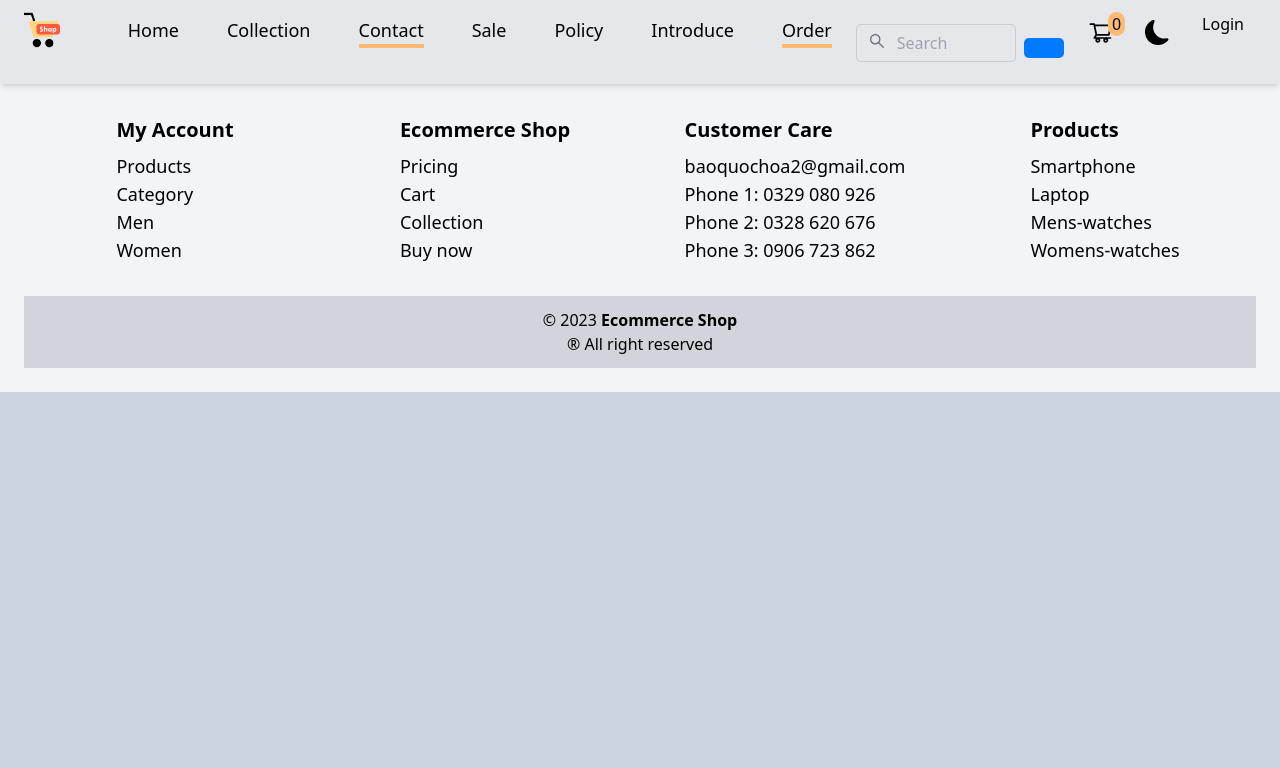
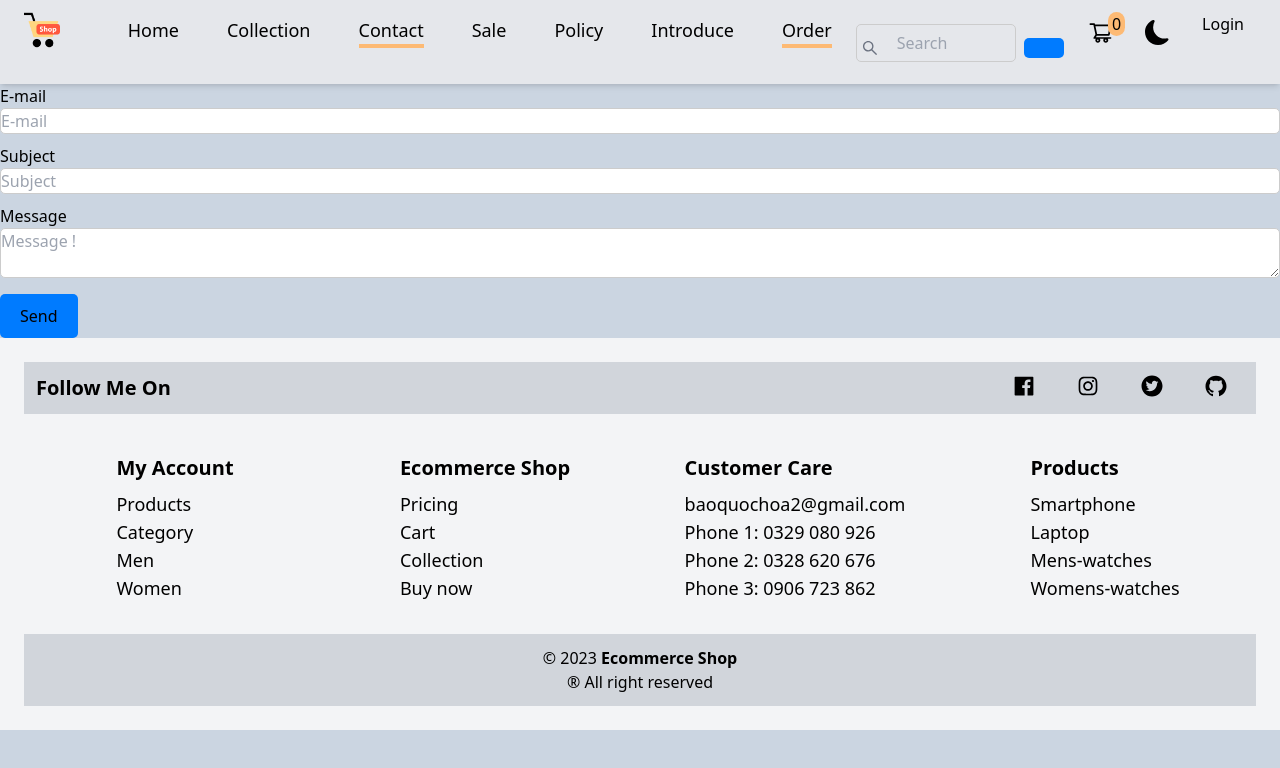
Before and after one commit to baoquoc1308/EcommerceShop, a React (Create React App) app: page /contact in a window 1280 px wide. Shown: the top 768 px of the page. Built offline with nearby package versions, Linux system fonts and the light colour scheme.

Commit message:
Update css

```diff
--- a/src/App.js
+++ b/src/App.js
@@ -11,6 +11,7 @@
 import Login from './components/login';
 import Checkout from './components/Checkout';
 import CheckoutForm from './components/CheckoutForm';
+import Contact from './components/Contact';
 
 function App() {
 
@@ -49,6 +50,7 @@
      <Route  path="/login" element={<Login mode={Mode} myFun={setshowSlide} myFun2={setshowFooter}/>}/>
      <Route  path="/checkout" element={<Checkout mode={Mode} myFun={setshowSlide} myFun2={setshowFooter}/>}/>
      <Route  path="/checkoutform" element={<CheckoutForm mode={Mode} myFun={setshowSlide} myFun2={setshowFooter}/>}/>
+     <Route  path="/contact" element={<Contact mode={Mode} myFun={setshowSlide} myFun2={setshowFooter}/>}/>
      </Routes>
 
 
--- a/src/components/CheckoutForm.css
+++ b/src/components/CheckoutForm.css
@@ -60,7 +60,7 @@
     justify-content: space-between;
   }
 
-  /* Định dạng cho nút Cancel và Confirm Order */
+ /* Định dạng cho nút Cancel và Confirm Order */
   .form-actions button {
     flex: 1;
     margin: 0 5px;
--- /dev/null
+++ b/src/components/Contact.css
@@ -0,0 +1,80 @@
+/* *
+{
+    margin: 0;
+    padding: 0;
+    font-family: sans-serif;
+    box-sizing: border-box;
+}
+.contact
+{
+    padding: 20px 40px;
+    width: 100%;
+}
+.contact .container
+{
+    padding: 10px 20px;
+    max-width: 100%;
+}
+.contact .container .form
+{
+    width: 400px;
+    background: #f6f6f6;
+    padding: 20px 30px;
+    box-shadow: rgba(0, 0, 0, 0.24) 0px 3px 8px;
+    margin: 0px auto;
+    border-top: 3px solid #fed700;
+    border-radius: 5px;
+}
+.contact .container .form h2
+{
+    color: #cd1e7c;
+    text-transform: uppercase;
+    font-size: 18px;
+    letter-spacing: 1px;
+    font-weight: 600;
+}
+.contact .container .form .box
+{
+    display: flex;
+    margin-top: 20px;
+    justify-content: space-between;
+}
+.contact .container .form .box .lable h4
+{
+    margin-left: 30px;
+    color: #232323;
+    font-size: 14px;
+    font-weight: 600;
+    margin-top: 10px;
+}
+.contact .container .form .box .input input
+{
+    margin-right: 16px;
+    border: none;
+    outline: none;
+    background: none;
+    border-bottom: 2px solid #8a8a8a;
+    padding: 10px 20px;
+}
+.contact .container .form .box .input textarea
+{
+    margin-right: 30px;
+    border: none;
+    outline: none;
+    background: none;
+    border-bottom: 2px solid #8a8a8a;
+    padding: 10px 20px;
+    resize: none;
+}
+.contact .container .form button
+{
+    margin-top: 20px;
+    margin-left: 30px;
+    padding: 10px 30px;
+    color: #232323;
+    border: none;
+    outline: none;
+    background: none;
+    background: #fed700;
+    cursor: pointer;
+} */
--- /dev/null
+++ b/src/components/Contact.jsx
@@ -0,0 +1,94 @@
+import React, { useState } from 'react'
+import './Contact.css'
+const Contact = () => {
+
+    const[user, setUser] = useState(
+        {
+            Name:'', email:'', subject: '', Message: ''
+        }
+    )
+    let values, names
+    const data = (e) =>
+    {
+        values = e.target.value
+        names = e.target.name
+        setUser({...user, [names]: values})
+    }
+
+    const send = async (e) =>
+    {
+        const {Name, email, subject, Message} = user
+        e.preventDefault()
+        const option = {
+            method: 'POST',
+            headers: {
+                'Content-Type': 'aplication/json'
+            },
+            body: JSON.stringify({
+                Name, email, subject, Message
+            })
+        }
+
+        const send = await fetch(
+            'https://react-ecommerce-contact-default-rtdb.firebaseio.com/Message.json', option
+            )
+
+        if (send) {
+            alert("Message Sent")
+        }
+        else
+        {
+            alert("Error Occoured Message Sent failed")
+        }
+
+    }
+
+  return (
+    <>
+    <div className='contact'>
+        <div className='container'>
+            <div className='form'>
+                <h2>#contact us</h2>
+                <form method='POST'>
+                    <div className='box'>
+                        <div className='lable'>
+                            <h4>Name</h4>
+                        </div>
+                        <div className='input'>
+                            <input type='text' placeholder='Name' value={user.Name} name='Name' onChange={data}></input>
+                        </div>
+                    </div>
+                    <div className='box'>
+                        <div className='lable'>
+                            <h4>E-mail</h4>
+                        </div>
+                        <div className='input'>
+                            <input type='email' placeholder='E-mail' value={user.email} name='email' onChange={data}></input>
+                        </div>
+                    </div>
+                    <div className='box'>
+                        <div className='lable'>
+                            <h4>Subject</h4>
+                        </div>
+                        <div className='input'>
+                            <input type='text' placeholder='Subject' value={user.subject} name='subject' onChange={data}></input>
+                        </div>
+                    </div>
+                    <div className='box'>
+                        <div className='lable'>
+                            <h4>Message</h4>
+                        </div>
+                        <div className='input'>
+                            <textarea placeholder='Message !' value={user.Message} name='Message' onChange={data}></textarea>
+                        </div>
+                    </div>
+                    <button type='sublit' onClick={send}>Send</button>
+                </form>
+            </div>
+        </div>
+    </div>
+    </>
+  )
+}
+
+export default Contact
--- a/src/components/Navbar.jsx
+++ b/src/components/Navbar.jsx
@@ -121,7 +121,7 @@
                 onChange={handleInputChange}
                 className={`border border-gray-300 p-1 rounded-md pl-10 ${props.mode === "dark" ? "text-white bg-gray-500" : "bg-gray-200"}`}
               />
-              <AiOutlineSearch className="absolute left-3 top-2 text-gray-500" />
+              <AiOutlineSearch className="absolute left-3 top-2 text-gray-500" style={{position: "absolute", left: "5px", top: "50%", transform: "translateY(-50%)"}}/>
               <button
                 onClick={handleSearch}
                 className={`ml-2 text-gray-500 hover:text-gray-700 cursor-pointer ${props.mode === "dark" ? "text-white" : ""}`}
```
Also changed, not shown: src/components/Navbar.css (added).
